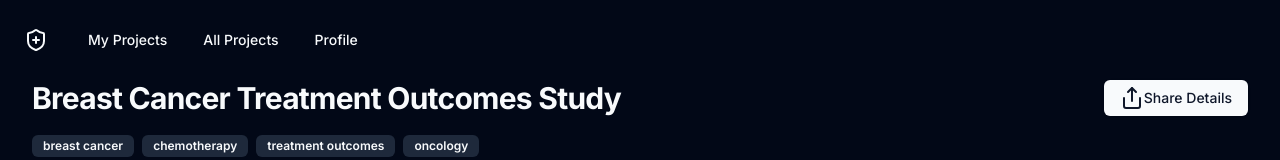
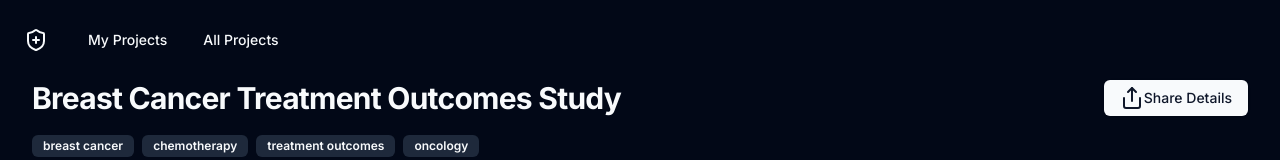
Before and after one commit to Deepika-kar/my-app, a Next.js app: page /projects/1 in a window 1280 px wide. Shown: the top 160 px of the page. Built offline with nearby package versions, Linux system fonts and the light colour scheme.

Commit message:
profile tab commented

```diff
--- a/components/Navbar/Navbar.jsx
+++ b/components/Navbar/Navbar.jsx
@@ -18,10 +18,10 @@ const NAVS = [
     title: "All Projects",
     url: "/projects",
   },
-  {
-    title: "Profile",
-    url: "/profile",
-  },
+  // {
+  //   title: "Profile",
+  //   url: "/profile",
+  // },
 ];
 
 const NavItem = ({ title, url }) => {
```
